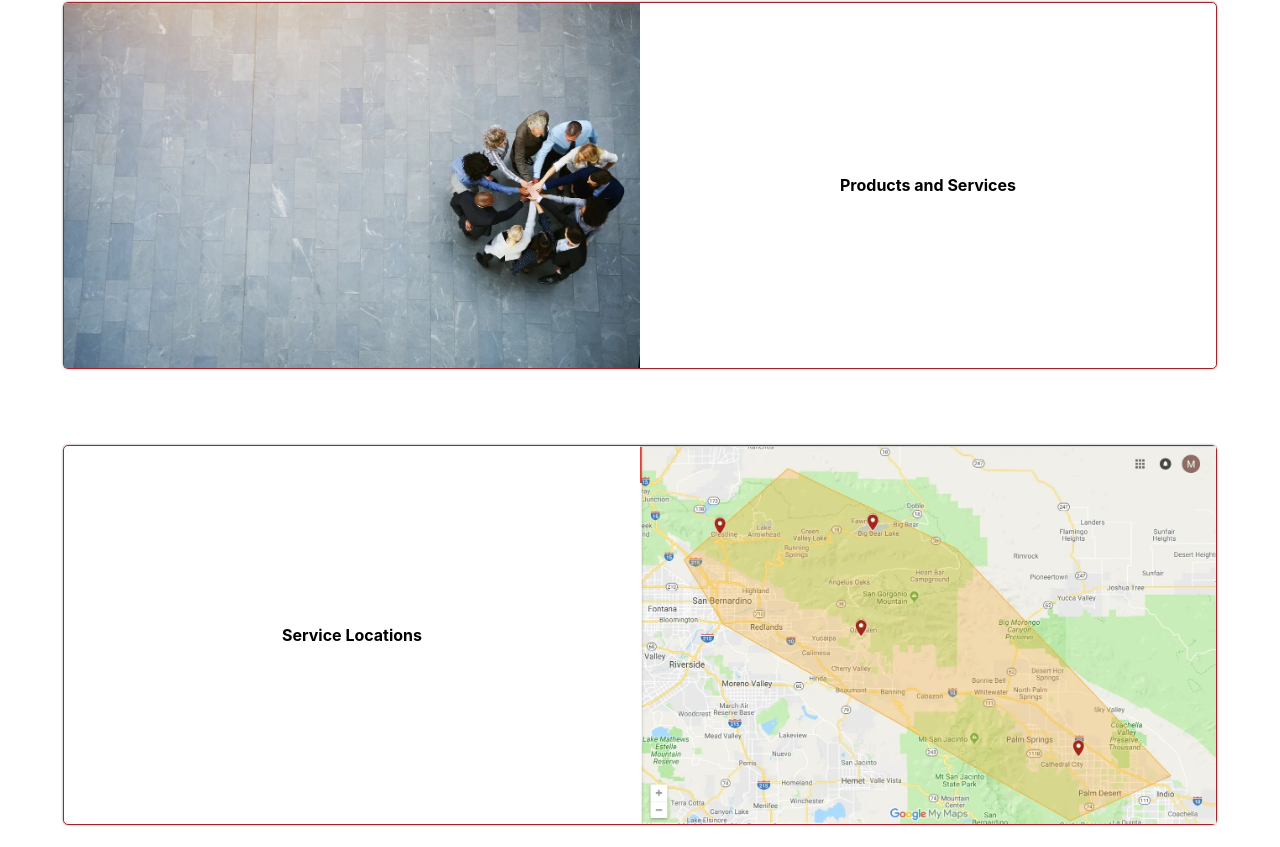
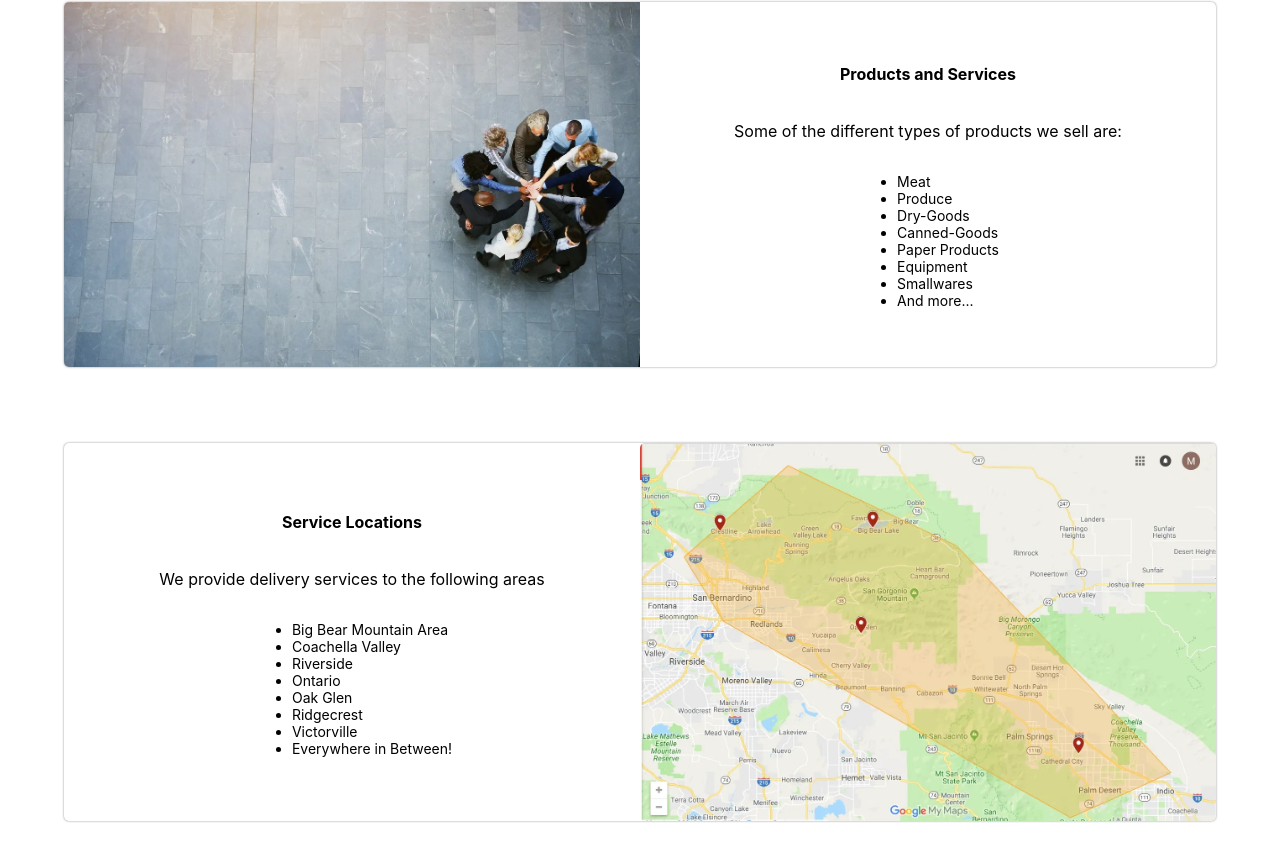
Before and after one commit to jgarcia4444/montez-food-service-web, a React (Create React App) app: page / in a window 1280 px wide. Shown: the part 833-1680 px from the top of the page. Built offline with nearby package versions, Linux system fonts and the light colour scheme.

Commit message:
Added border radius to the images in the about us section.

```diff
--- a/src/pages/Home/index.js
+++ b/src/pages/Home/index.js
@@ -40,18 +40,40 @@ const Home = () => {
                     <div className="half-flex-container">
                         <img className="about-us-image" src={teamwork} alt="Teamwork example" />
                     </div>
-                    <div className="half-flex-container">
+                    <div className="half-flex-container column-flex">
                         <h4 className="about-us-section-title">Products and Services</h4>
+                        <p>Some of the different types of products we sell are:</p>
+                        <ul className="left-aligned-list">
+                            <li>Meat</li>
+                            <li>Produce</li>
+                            <li>Dry-Goods</li>
+                            <li>Canned-Goods</li>
+                            <li>Paper Products</li>
+                            <li>Equipment</li>
+                            <li>Smallwares</li>
+                            <li>And more...</li>
+                        </ul>
                     </div>
                 </div>
             </div>
             <div className="flex-container">
                 <div className="about-us-section-container">
-                    <div className="half-flex-container">
+                    <div className="half-flex-container column-flex">
                         <h4 className="about-us-section-title">Service Locations</h4>
+                        <p>We provide delivery services to the following areas</p>
+                        <ul className="left-aligned-list">
+                            <li>Big Bear Mountain Area</li>
+                            <li>Coachella Valley</li>
+                            <li>Riverside</li>
+                            <li>Ontario</li>
+                            <li>Oak Glen</li>
+                            <li>Ridgecrest</li>
+                            <li>Victorville</li>
+                            <li>Everywhere in Between!</li>
+                        </ul>
                     </div>
                     <div className="half-flex-container">
-                        <img className="about-us-image" src={coverageMap} alt="Coverage Map" />
+                        <img className="about-us-image about-us-second-image" src={coverageMap} alt="Coverage Map" />
                     </div>
                 </div>
             </div>
@@ -60,7 +82,7 @@ const Home = () => {
                     <div className="half-flex-container">
                         <img className="about-us-image" src={packaging} alt="Packaging" />
                     </div>
-                    <div className="half-flex-container">
+                    <div className="half-flex-container column-flex">
                         <h4 className="about-us-section-title">Why Montez?</h4>
                     </div>
                 </div>
--- a/src/styles/home/Home.css
+++ b/src/styles/home/Home.css
@@ -3,10 +3,19 @@
     width: 100%;
 }
 
+.about-us-image:first-child, .about-us-image:last-child {
+    border-bottom-left-radius: 5px;
+    border-top-left-radius: 5px
+}
+
+.about-us-second-image {
+    border-top-right-radius: 5px;
+    border-bottom-right-radius: 5px;
+}
+
 .about-us-section-container {
     display: flex;
     width: 90%;
-    border: 1px solid #a0262e;
     margin: 3% auto;
     box-shadow: 0 0 3px -1px black;
     border-radius: 5px;
@@ -28,6 +37,10 @@
     flex-direction: column;
     align-items: center;
     justify-content: center;
+}
+
+.column-flex {
+    flex-direction: column;
 }
 
 .contact-us-button {
@@ -70,6 +83,14 @@
     letter-spacing: 0px;
 }
 
+.left-aligned-list {
+    text-align: left;
+}
+
+.left-aligned-list>li {
+    font-size: 14px;
+}
+
 .logo-img {
     width: 100%;
 }
```
Also changed, not shown: src/pages/Home/imgs/packaging.png.
